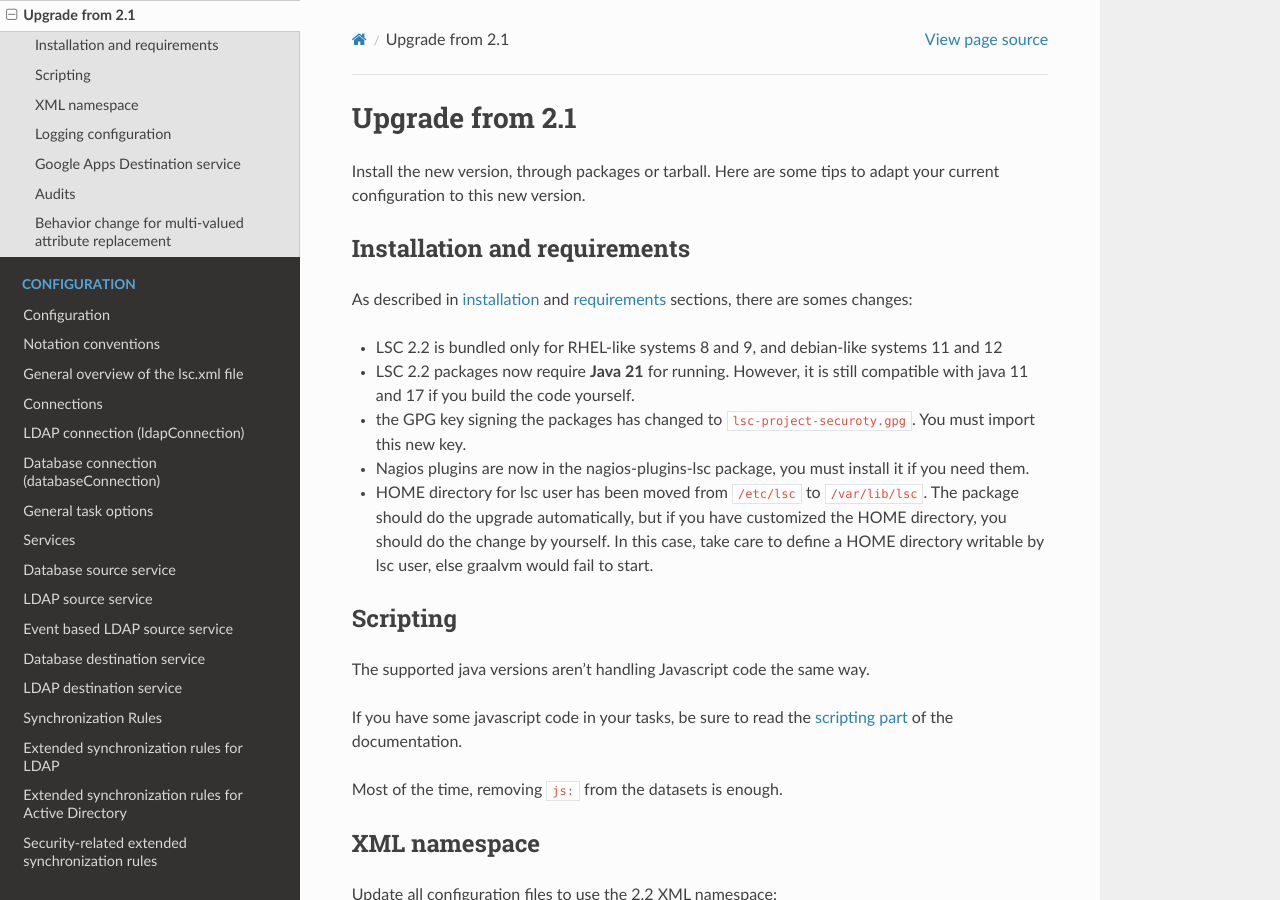
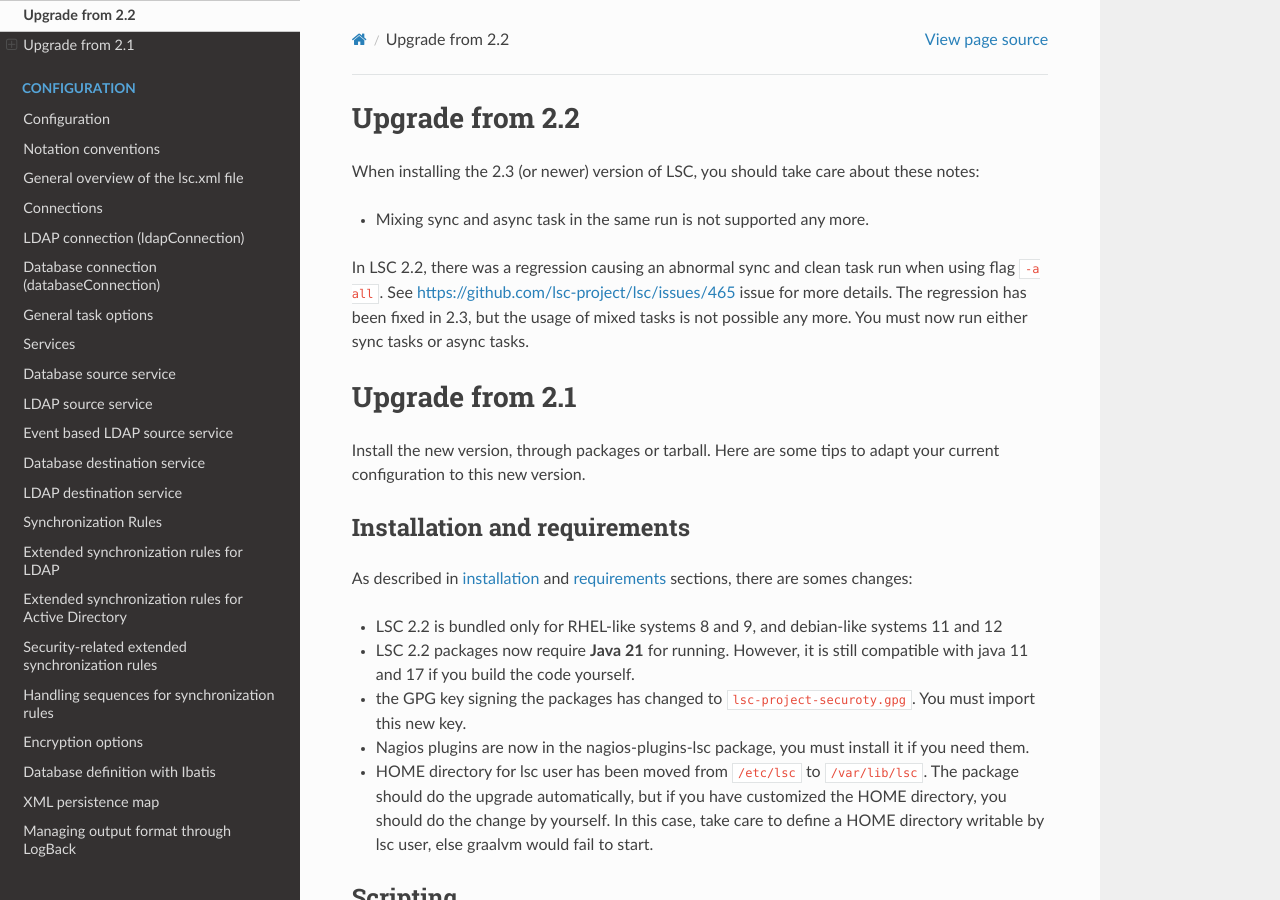
Before and after one commit to lsc-project/documentation, a Sphinx documentation site: the page built from source/upgrade.rst, in a window 1280 px wide and 900 px high. Built offline with Sphinx 7.4.7 and the Read the Docs theme 3.1.0, drawn with Linux system fonts in a browser that asks for light colours.

Commit message:
upgrade note about forbidden sync/async tasks mixing
See also: https://github.com/lsc-project/lsc/issues/465

```diff
--- a/source/run.rst
+++ b/source/run.rst
@@ -71,6 +71,10 @@
     lsc -a task1,task2
 
 When multiple asynchronous tasks are started, they are started as separate thread inside the same daemon.
+
+.. note::
+
+    Asynchronous mode cannot be combined with synchronous or clean modes.
 
 Using systemd service
 =====================
--- a/source/upgrade.rst
+++ b/source/upgrade.rst
@@ -1,3 +1,15 @@
+****************
+Upgrade from 2.2
+****************
+
+When installing the 2.3 (or newer) version of LSC, you should take care about these notes:
+
+* Mixing sync and async task in the same run is not supported any more.
+
+In LSC 2.2, there was a regression causing an abnormal sync and clean task run when using flag ``-a all``. See https://github.com/lsc-project/lsc/issues/465 issue for more details.
+The regression has been fixed in 2.3, but the usage of mixed tasks is not possible any more. You must now run either sync tasks or async tasks.
+
+
 ****************
 Upgrade from 2.1
 ****************
```
